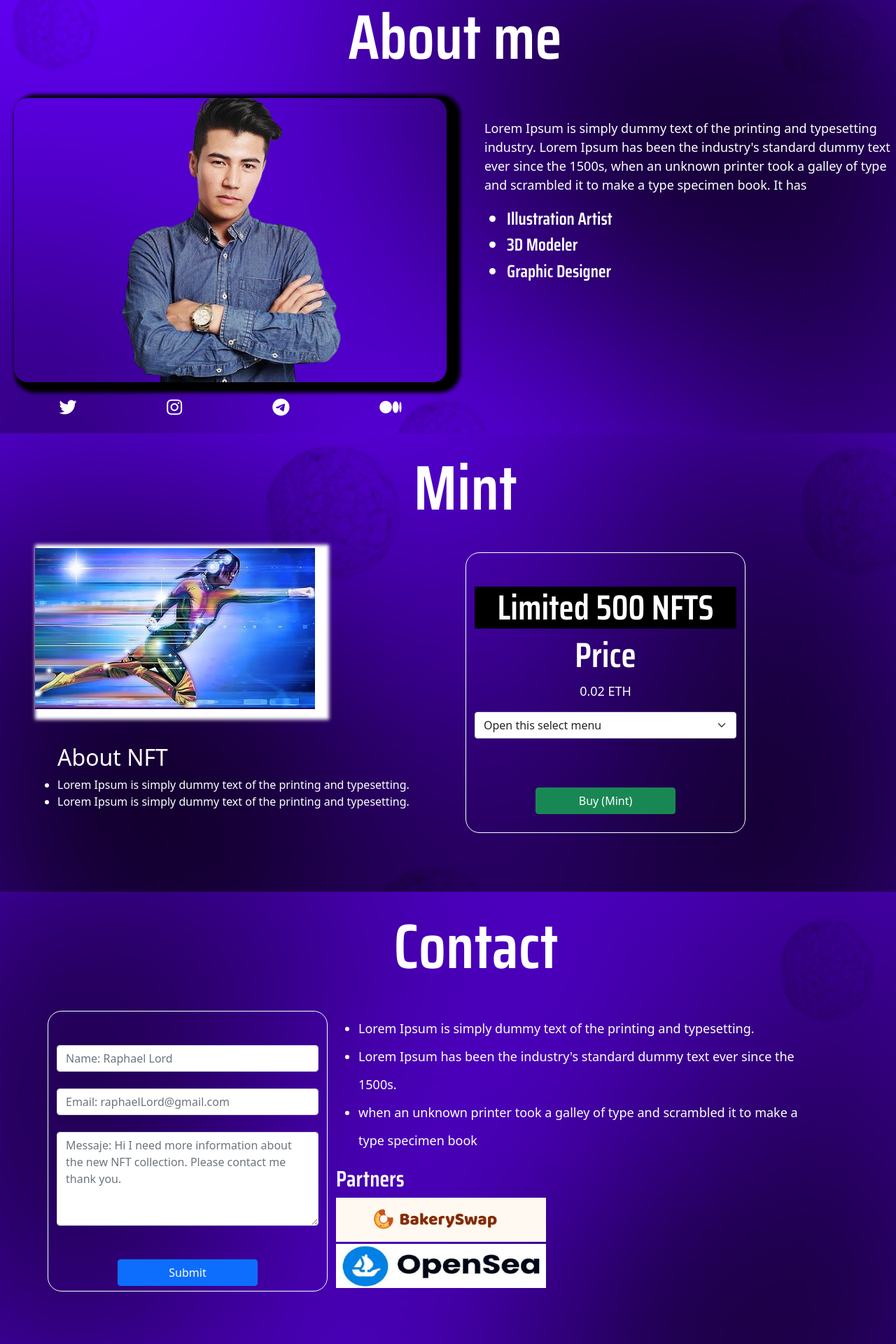
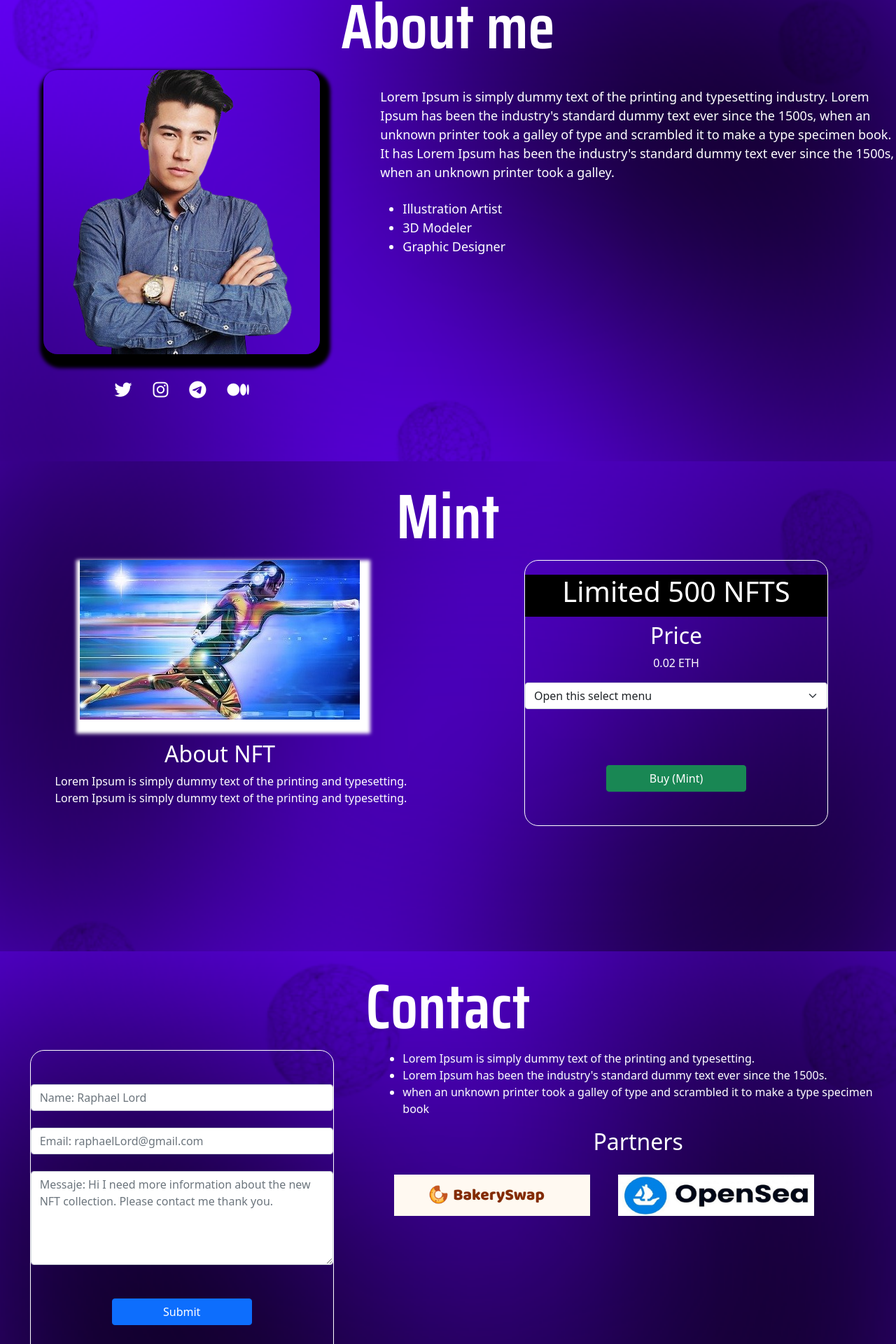
Before and after one commit to LucianoSainz/NFT-Website-Template, a React (Create React App) app: page / in a window 1280 px wide. Shown: the part 697-2617 px from the top of the page at 70% size. Built offline with nearby package versions, Linux system fonts and the light colour scheme.

Commit message:
refactoring css code

```diff
--- a/src/App.css
+++ b/src/App.css
@@ -22,211 +22,172 @@
 }
 .container-about{
   background-image: url('./img/f2b.png');
+    background-size: cover;
+    background-repeat: no-repeat;
+    height: 700px;
+}
+.title-two{
+  display: flex;
+  justify-content: center;
+  padding-top: 25px;
+  font-size: 90px;
+  font-family: 'Saira Condensed', sans-serif;
+  color: #fff;
+}
+.content-profile {
+  display: flex;
+  justify-content: center;
+
+}
+.profile{
+  padding: 0 40px;
+  box-shadow: 5px 10px 5px 10px #000;
+  border-radius: 20px;
+}
+.icons{
+  color:#fff;
+  display: flex;
+  justify-content: center;
+
+}
+.fa-brands{
+margin: 15px;
+font-size: 25px;
+cursor: pointer;
+}
+ .content-aboutMe{
+   display: flex;
+   justify-content: center;
+ }
+ .text-two,.list{
+   padding-top: 25px;
+    font-size: 18px;
+   color:#fff;
+ }
+ .container-mint{
+background-image: url('./img/fondo4-1.png');
   background-size: cover;
   background-repeat: no-repeat;
-  padding-left: 20px;
-  height: 660px;
+  height: 700px;
+ }
+ .card-one{
+   display: flex;
+   justify-content: center;
+ }
+ .nft{
+    box-shadow: 5px 10px 5px 10px #fff;
+    margin-bottom: 30px;
+ }
+.about-nft{
   display: flex;
   justify-content:center;
+  color: #fff;
 }
-
-
-.content-profile{
-  border-radius: 20px;
-  box-shadow: 10px 5px 5px 10px #000;
-  width: auto;
+.list-mint{
+ text-align: center;
+ list-style: none;
+ color:#fff
+}
+.content-buy{
   display: flex;
   justify-content: center;
+  align-items: center;
 }
-.title-content{
-  display: flex;
-  justify-content:center;
-  width: 100%;
-}
-.title-two{
-  padding-top: 40px;
-  font-family: 'Saira Condensed', sans-serif;
-  font-size: 90px;
-  color:#fff;
-}
-.text-two{
-  padding-top: 30px;
-  font-size: 18px;
-  color:#fff;
-  margin-left: 30px;
-}
-.list{
-  color: #fff;
-  font-size: 25px;
-  margin-left: 30px;
-  font-family: 'Saira Condensed', sans-serif;
-}
-.social{
-  width:20%;
-}
-.icons{
-  display: flex;
-  justify-content:space-around;
-  font-size: 25px;
-  color:#fff;
-  cursor: pointer;
+.content{
+  border: 1px solid #fff;
+  align-items: center;
+  border-radius: 20px;
+  width: 434px;
 
-
-}
-.container-mint{
-  background-image:url('./img/f3pb.png');
-  background-size: cover;
-  background-repeat: no-repeat;
-  padding-left: 50px;
-  height: 655px;
-}
-.title-three{
-  font-family: 'Saira Condensed', sans-serif;
-  color:#fff;
-  font-size: 90px;
-  text-align: center;
-
-}
-
-.card-one{
-  width: 400px;
-  height: 230px;
-  box-shadow: 10px 5px 5px 10px #fff;
-
-}
-.about-nft{
-  margin-top: 50px;
-}
-.list-mint{
-  margin-top: 15px;
-  color:#fff;
-}
-.content-buy{
-  margin-top: 30px;
-  width: 400px;
-  height: 401px;
-  background: transparent;
-  border: 1px solid #fff;
-  border-radius: 20px;
 }
 .title-four{
   background: #000;
-  color:#fff;
   text-align: center;
-  font-size: 50px;
-  font-family: 'Saira Condensed', sans-serif;
+  align-items: center;
+  height: 60px;
+  color: #fff;
+  margin-top: 20px;
 }
-.title-five {
+.title-five,.price{
   text-align: center;
-  font-size: 50px;
-  font-family: 'Saira Condensed', sans-serif;
-  color:#fff;
+  color: #fff;
 }
-.content-botton{
-  padding-top: 70px;
+.form-select{
+  margin-bottom: 80px;
 }
-.price{
-  text-align: center;
-  font-size: 18px;
-  color:#fff;
-}
-.container-contact {
-  background-image: url('./img/fondo4-1.png');
-  background-size: cover;
-  background-repeat: no-repeat;
-  padding-left: 80px;
-  height: 650px;
+.container-contact{
+  background-image: url('./img/f3pb.png');
+    background-size: cover;
+    background-repeat: no-repeat;
+    height: 700px;
 }
 .contact{
-  margin-top: 30px;
-    width: 400px;
-    height: 401px;
-    background: transparent;
-    border: 1px solid #fff;
+    display: flex;
+    justify-content: center;
+}
+.contact-form{
+  border: 1px solid #fff;
+    align-items: center;
     border-radius: 20px;
-}
-
-.contact-content{
-  margin-top: 35px;
+    width: 434px;
 }
 .list-two{
-  font-size: 18px;
-    color: #fff;
-    line-height: 40px;
+  color: #fff;
 }
 .partner-title{
-  color:#fff;
-  font-family: 'Saira Condensed', sans-serif;
+  text-align: center;
+  color: #fff;
 }
-
-.logoOne{
-  width: 300px;
+.partner{
+  width: 280px;
+  margin: 20px;
 }
-.logoTwo{
-  width: 300px;
-  margin-top: 3px;
-}
-
 @media (max-width:575px) {
-  .container-home {
-    padding-left: 30px;
-    height: 700px;
+  .container-home{
+    height: 800px;
   }
-  .title-one {
-    margin-top: 70px;
+  .content-profile{
+    display: flex;
+    justify-content: center;
   }
-  .container-about{
-      height:1100px;
-      padding:0;
-    }
-   .row{
-     width: 90%;
-   }
-    .about{
-      width: auto;
+    .container-about {
+      height:1070px;
+     }
+    .profile {
+      padding: 0 10px;
     }
     .text-two{
-      margin-left: 20px;
-    }
-    .list{
-      margin-left: 20px;
+      width: 320px;
     }
 
-        .container-mint {
-          height: 1150px;
-          padding-left: 20px;
-        }
-        .card-one {
-          display: flex;
-            justify-content: center;
-            width:330px;
-        }
-        .nft{
-          width: 330px;
-        }
-        .content-buy{
-          width:330px;
-          height: 450px;
-          margin:0 auto;
-        }
-        .container-contact {
-          height: 1200px;
-          padding-left: 20px;
-        }
-        .contact{
-          width: 330px;
-          margin:0 auto;
-        }
+    .nft{
+      width: 334px;
+    }
+    .container-mint{
+      height: 920px;
+    }
+   .content{
+     width:334px;
+   }
+   .container-contact {
+     height: 1100px;
+   }
+    .contact-form{
+      width: 334px;
+    }
+   .partner{
+  width: 330px;
+   }
+  }
+
+@media(max-width:999px) {
+.container-about {
+    height: 1070px;
+  }
+    .container-mint {
+      height: 950px;
+    }
+    .container-contact {
+      height: 1100px;
+   }
 }
-@media(max-width:999px) {
-  .container-about {
-    height: 1200px;
-  }
-  .row{
-    max-width: 90%;
-  }
-  .container-mint {
-    justify-content:center;
-    height: 1500px;
-  }
-}
--- a/src/components/about.js
+++ b/src/components/about.js
@@ -11,7 +11,7 @@ const About = () => {
               <h1 class="title-two">About me</h1>
             </div>
           </div>
-          <div class="col-lg-6 col-sm-12">
+          <div class="col-lg-5 col-sm-12">
             <div class="content-profile">
               <img class="profile" src={remove2} />
             </div>
@@ -22,18 +22,20 @@ const About = () => {
               <i class="fa-brands fa-medium"></i>
             </div>
           </div>
-          <div class="col-lg-6 col-sm-12 content-aboutMe">
+          <div class="col-lg-7 col-sm-12 content-aboutMe">
             <p class="text-two">
               Lorem Ipsum is simply dummy text of the printing and typesetting
               industry. Lorem Ipsum has been the industry's standard dummy text
               ever since the 1500s, when an unknown printer took a galley of
-              type and scrambled it to make a type specimen book. It has
+              type and scrambled it to make a type specimen book. It has Lorem
+              Ipsum has been the industry's standard dummy text ever since the
+              1500s, when an unknown printer took a galley.
+              <ul class="list">
+                <li>Illustration Artist</li>
+                <li>3D Modeler</li>
+                <li>Graphic Designer</li>
+              </ul>
             </p>
-            <ul class="list">
-              <li>Illustration Artist</li>
-              <li>3D Modeler</li>
-              <li>Graphic Designer</li>
-            </ul>
           </div>
         </div>
       </div>
--- a/src/components/contact.js
+++ b/src/components/contact.js
@@ -6,10 +6,14 @@ const Contact = () => {
     <>
       <div class="container-contact">
         <div class="row">
-          <div class="content-title">
-            <h1 class="title-three pt-4">Contact</h1>
+          <div class="container-fluid">
+            <div class="title-content">
+              <h1 class="title-two">Contact</h1>
             </div>
-          <div class="col-lg-6 contact">
+          </div>
+
+          <div class="col-lg-5 col-sm-12 contact">
+            <div class="contact-form">
               <form>
                 <input
                   type="text"
@@ -29,11 +33,12 @@ const Contact = () => {
                   placeholder="Messaje: Hi I need more information about the new NFT collection. Please contact me thank you."
                 ></textarea>
                 <div class="content-button d-flex justify-content-center">
-                <button type="submit" class="btn btn-primary mt-5">
+                  <button type="submit" class="btn btn-primary mt-5 mb-5">
                     Submit
                   </button>
                 </div>
               </form>
+            </div>
           </div>
           <div class="col-lg-7 col-sm-12 contact-content">
             <ul class="list-two">
@@ -52,8 +57,8 @@ const Contact = () => {
             </ul>
             <div class="partner-content">
               <h2 class="partner-title">Partners</h2>
-              <img class="logoOne" src={logoBackery} /> <br />
-              <img class="logoTwo" src={logoOpensea} />
+              <img class="partner" src={logoBackery} />
+              <img class="partner" src={logoOpensea} />
             </div>
           </div>
         </div>
--- a/src/components/mint.js
+++ b/src/components/mint.js
@@ -5,16 +5,20 @@ const Mint = () => {
   return (
     <>
       <div class="container-mint">
-        <div class="content-title">
-          <h1 class="title-three pt-4">Mint</h1>
+        <div class="row">
+          <div class="container-fluid">
+            <div class="title-content">
+              <h1 class="title-two">Mint</h1>
             </div>
-        <div class="row">
-          <div class="col-lg-6 col-sm-12 pt-4">
+          </div>
+
+          <div class="col-lg-6 col-sm-12">
             <div class="card-one">
               <img class="nft" src={superhero1} />
             </div>
+
+            <h2 class="about-nft">About NFT</h2>
             <ul class="list-mint">
-              <h2 class="about-nft">About NFT</h2>
               <li>
                 Lorem Ipsum is simply dummy text of the printing and
                 typesetting.
@@ -25,7 +29,8 @@ const Mint = () => {
               </li>
             </ul>
           </div>
-          <div class="col-lg-6 col-sm-12 pt-5 content-buy">
+          <div class="col-lg-6 col-sm-12  content-buy">
+            <div class="content">
               <h1 class="title-four">Limited 500 NFTS</h1>
               <h2 class="title-five">Price</h2>
               <p class="price">0.02 ETH</p>
@@ -35,9 +40,10 @@ const Mint = () => {
                 <option value="2">Two NFT</option>
               </select>
               <div class="content-botton d-flex justify-content-center">
-              <button type="button" class="btn btn-success">
+                <button type="button" class="btn btn-success mb-5">
                   Buy (Mint)
                 </button>
+              </div>
             </div>
           </div>
         </div>
```
Lines whose indentation alone changed are shown as unchanged.
